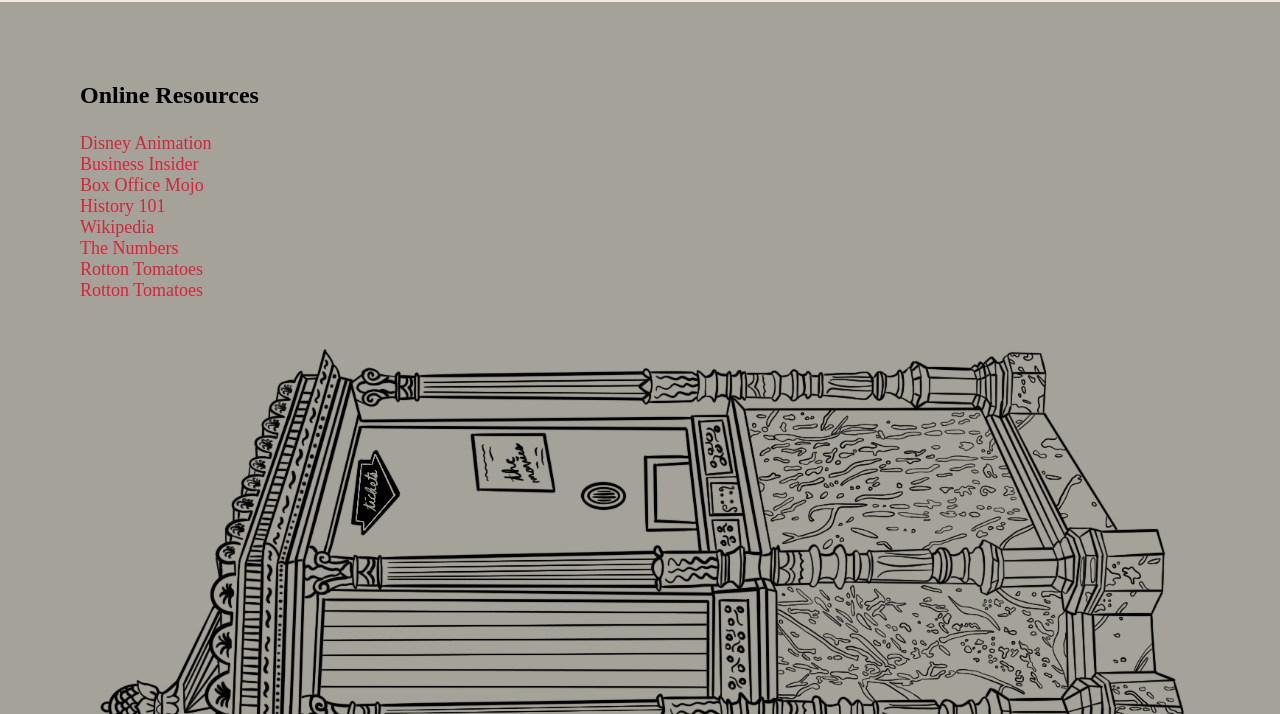
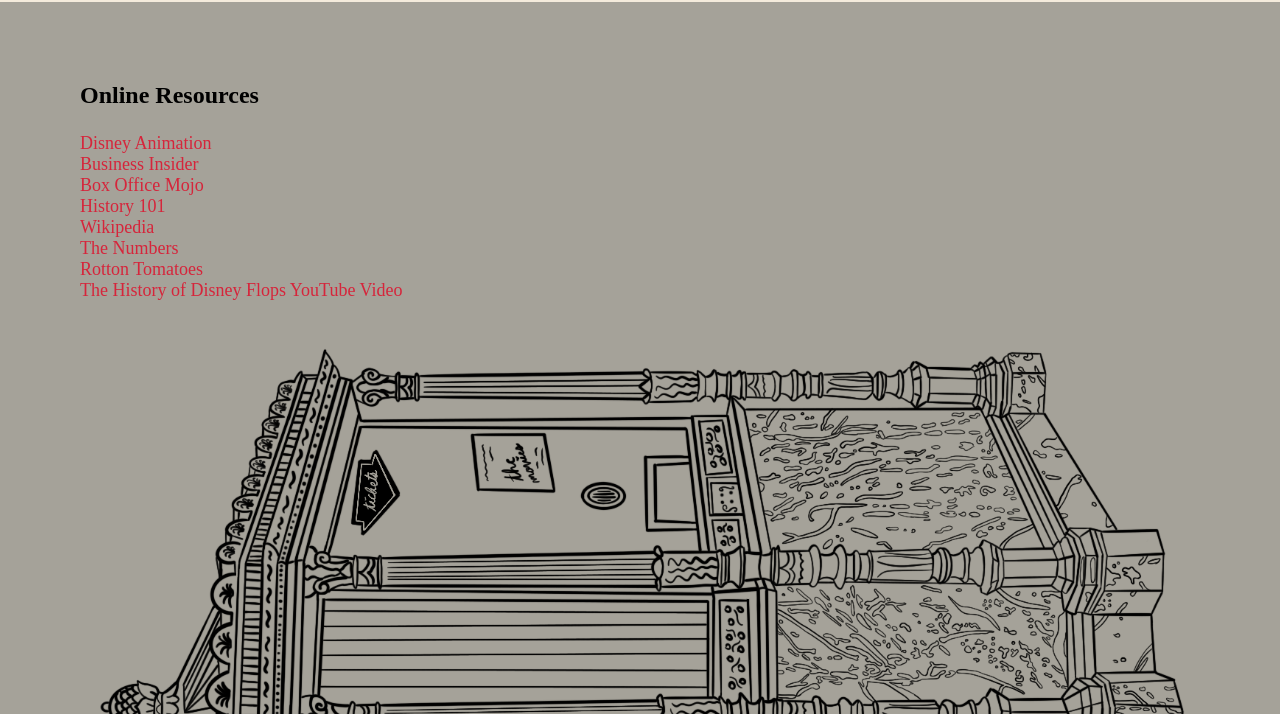
Before and after one commit to nicolelameese/NMED4520assign3, a plain HTML site: page cite.html in a window 1280 px wide. Shown: the part 86-800 px from the top of the page. Drawn offline with Linux system fonts and the light colour scheme; a web font is replaced by a local one.

Commit message:
next commit

```diff
--- a/cite.html
+++ b/cite.html
@@ -27,7 +27,7 @@
                 <a class="cite" href="https://en.wikipedia.org/wiki/Main_Page">Wikipedia</a><br>
                 <a class="cite" href="https://www.the-numbers.com/">The Numbers</a><br>
                 <a class="cite" href="https://www.rottentomatoes.com/">Rotton Tomatoes</a><br>
-                <a class="cite" href="https://www.rottentomatoes.com/">Rotton Tomatoes</a><br>
+                <a class="cite" href="https://www.youtube.com/watch?v=KIePbOrRQ9c&ab_channel=Eddache">The History of Disney Flops YouTube Video</a><br>
             </p>
             <img class="card__img" src="imgs/BoxOffice.png" alt="Graph of Disney Flops and Audience Ratings">
             <p class="card__img__caption"> "A Box Office Flop" by Nicole Lameese Adams.
```
